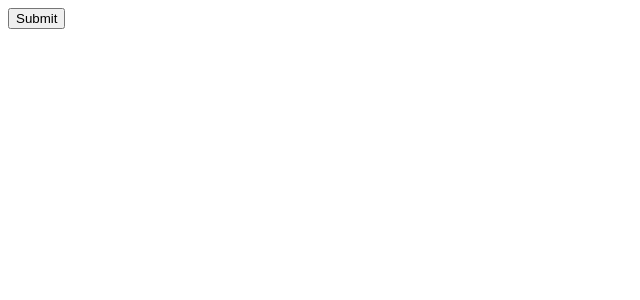
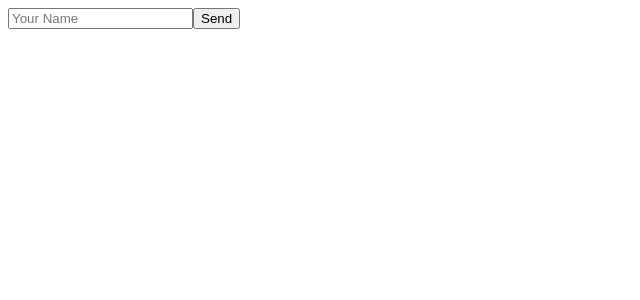
Before and after one commit to Ashikur41/React_partics, a React (Vite) app: page / in a window 1280 px wide. Shown: the top 300 px of the page, without its empty margins (0-640 px from the left). Built offline with nearby package versions, Linux system fonts and the light colour scheme.

Commit message:
Responding To Events / Preventing default behavior

```diff
--- a/src/App.jsx
+++ b/src/App.jsx
@@ -8,23 +8,23 @@ import Demo from './Demo';
 
 const App = () => {
 
+ const PostFormData=(event)=>{
 
+  event.preventDefault();
+
+  // TODO
+  alert('Form Submitted');
+
+ }
 
   return (
     <div>
 
-    <button onClick={
-      function Demo(){
-        alert('click');
-      }
-    }>Submit</button>
+      <form action="#" onSubmit={PostFormData}>
+        <input type="text" placeholder='Your Name' />
+        <button>Send</button>
+      </form>
 
-      {/* <button onClick={()=>{
-        alert("Click Button");
-      }}>Submit</button> */}
-
-
-      {/* <button onClick={alert("click button")}>Submit</button> */}
     </div>
 
   );
```
